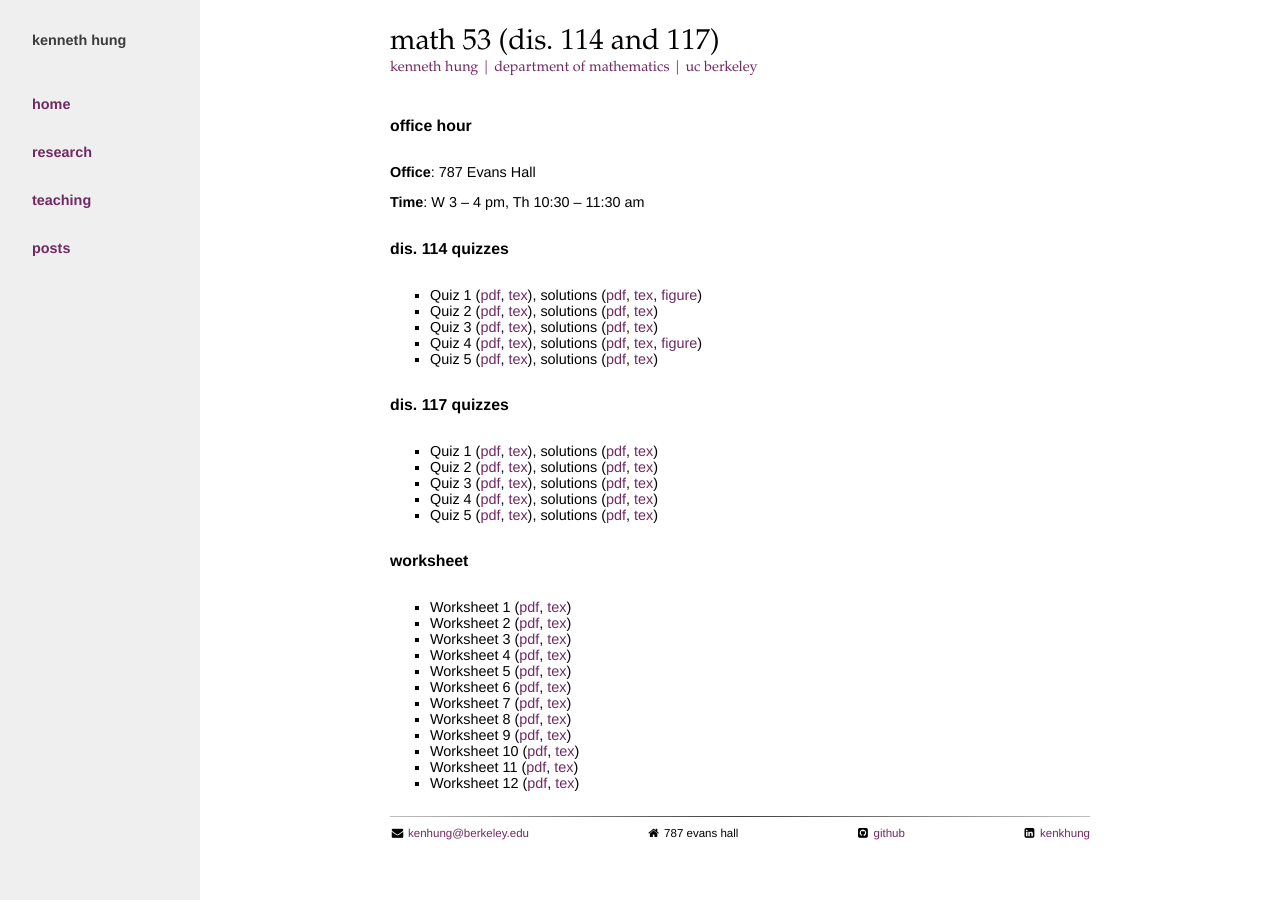
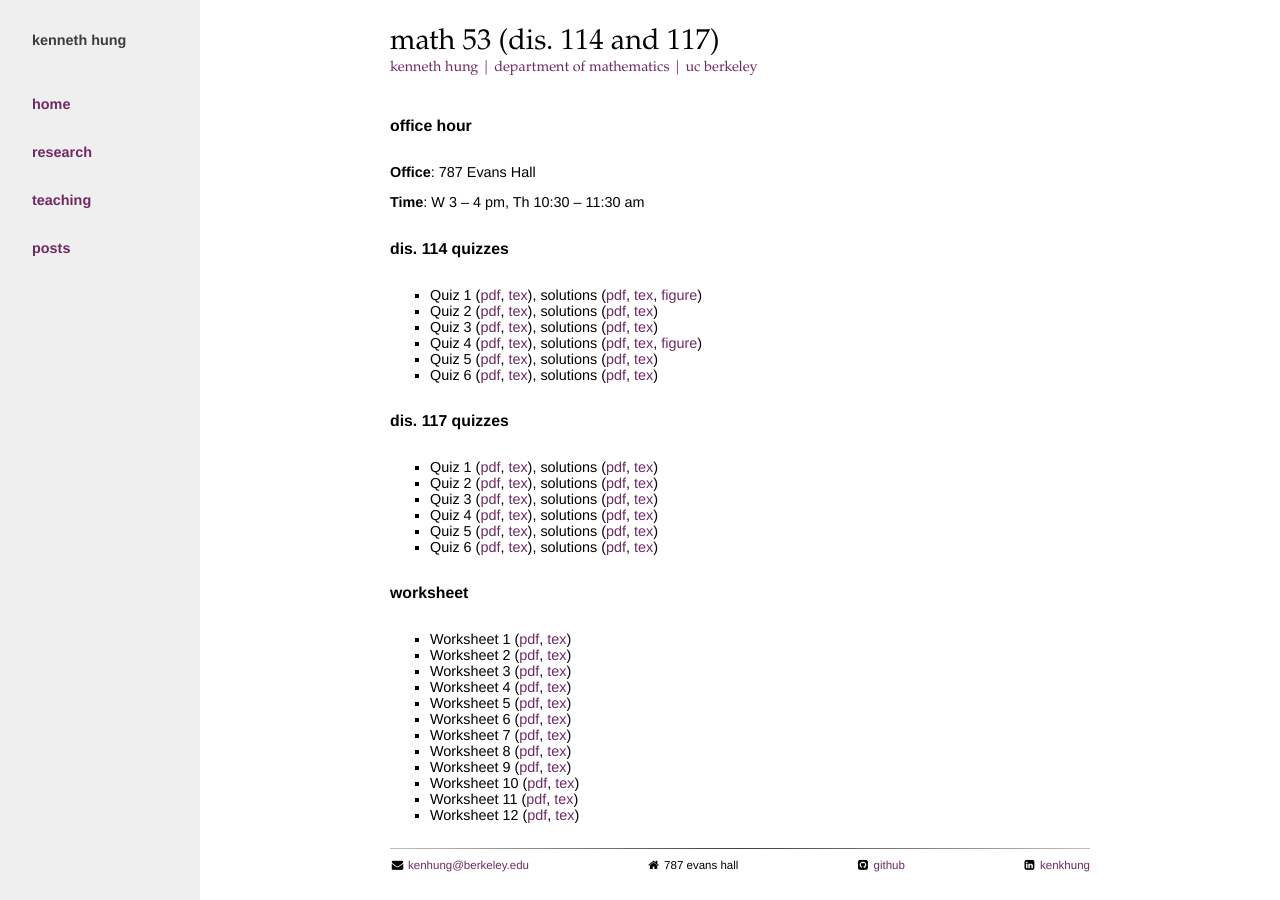
Before and after one commit to yiqunchen/kenhungkk.github.io, a Jekyll site: the page built from courses/math053/index.md, in a window 1280 px wide. Built offline with Jekyll 4.4.1, drawn with Linux system fonts in a browser that asks for light colours; nearby versions of some CDN libraries.

Commit message:
new material for math053

```diff
--- a/courses/math053/index.md
+++ b/courses/math053/index.md
@@ -15,6 +15,7 @@ title: Math 53 (Dis. 114 and 117)
 - Quiz 3 ([pdf](quiz03dis114.pdf), [tex](quiz03dis114.tex)), solutions ([pdf](quiz03dis114sol.pdf), [tex](quiz03dis114.tex))
 - Quiz 4 ([pdf](quiz04dis114.pdf), [tex](quiz04dis114.tex)), solutions ([pdf](quiz04dis114sol.pdf), [tex](quiz04dis114.tex), [figure](quiz04dis114solpic.png))
 - Quiz 5 ([pdf](quiz05dis114.pdf), [tex](quiz05dis114.tex)), solutions ([pdf](quiz05dis114sol.pdf), [tex](quiz05dis114.tex))
+- Quiz 6 ([pdf](quiz06dis114.pdf), [tex](quiz06dis114.tex)), solutions ([pdf](quiz06dis114sol.pdf), [tex](quiz06dis114.tex))
 
 # Dis. 117 Quizzes
 
@@ -23,6 +24,7 @@ title: Math 53 (Dis. 114 and 117)
 - Quiz 3 ([pdf](quiz03dis117.pdf), [tex](quiz03dis117.tex)), solutions ([pdf](quiz03dis117sol.pdf), [tex](quiz03dis117.tex))
 - Quiz 4 ([pdf](quiz04dis117.pdf), [tex](quiz04dis117.tex)), solutions ([pdf](quiz04dis117sol.pdf), [tex](quiz04dis117.tex))
 - Quiz 5 ([pdf](quiz05dis117.pdf), [tex](quiz05dis117.tex)), solutions ([pdf](quiz05dis117sol.pdf), [tex](quiz05dis117.tex))
+- Quiz 6 ([pdf](quiz06dis117.pdf), [tex](quiz06dis117.tex)), solutions ([pdf](quiz06dis117sol.pdf), [tex](quiz06dis117.tex))
 
 # Worksheet
 
```
Also changed, not shown: 10 other files.
